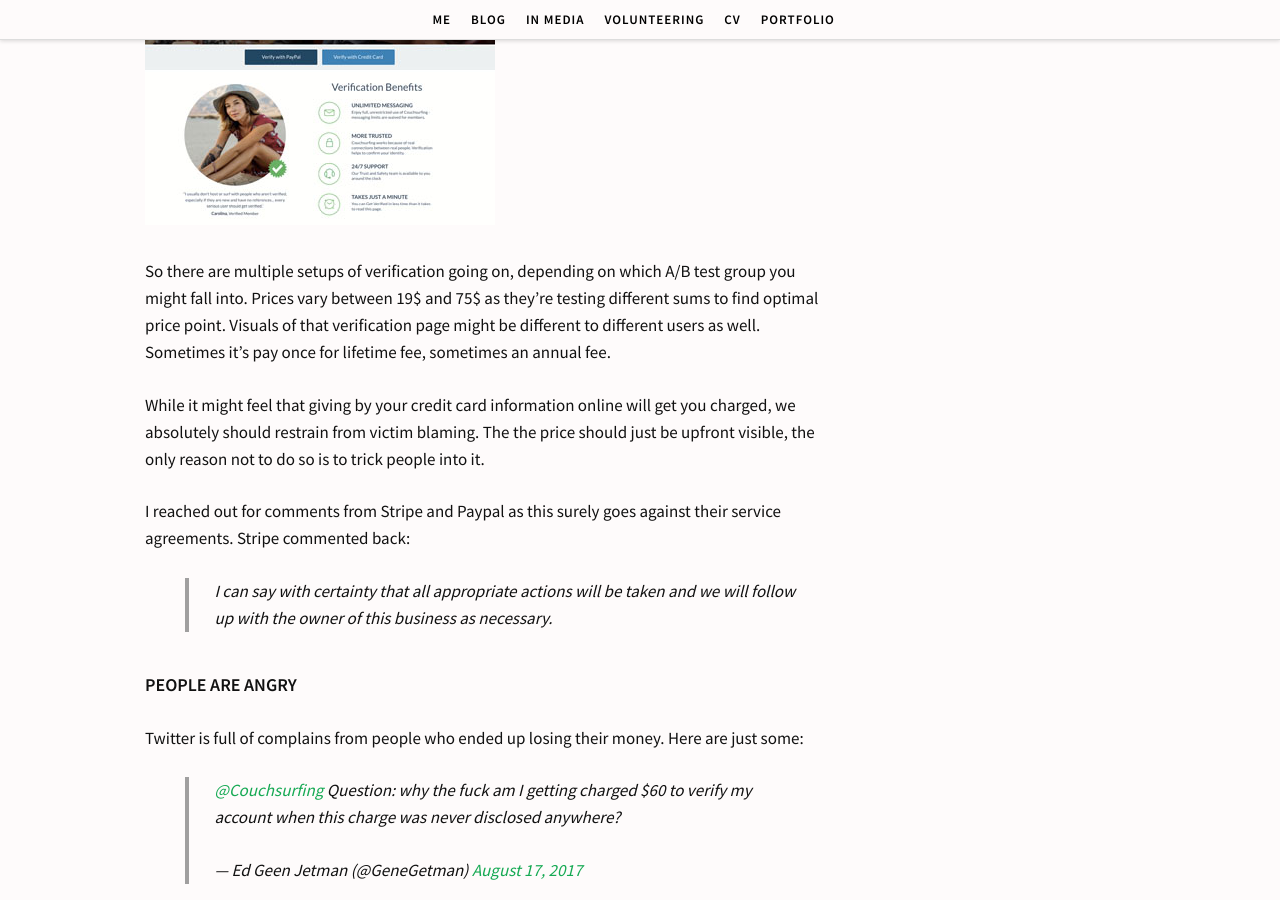
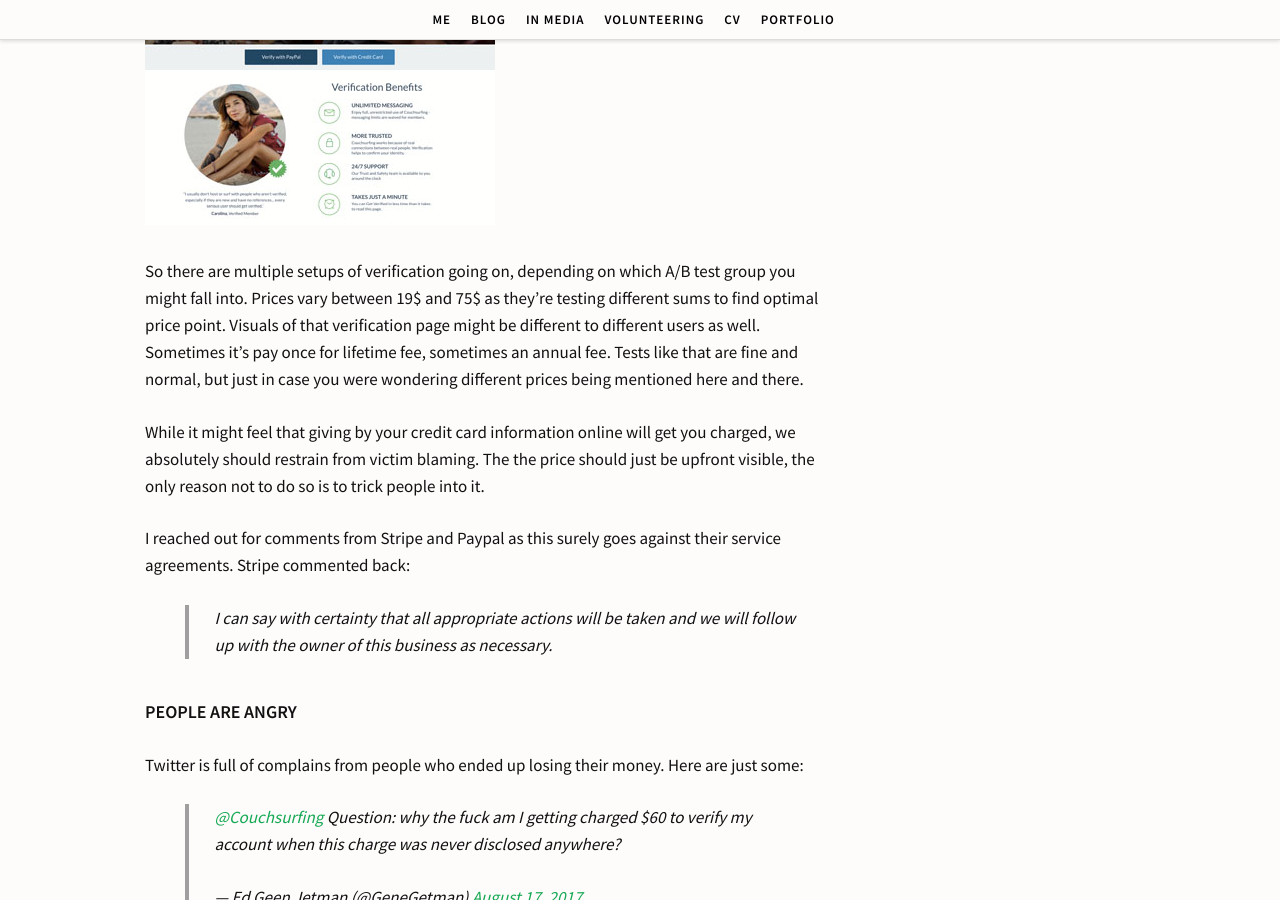
Before and after one commit to simison/simison.github.io, a Jekyll site: the page built from _posts/2016-08-23-whats-going-on-with-couchsurfing-verification.markdown, in a window 1280 px wide and 900 px high, scrolled down 1683 px. Built offline with Jekyll 4.4.1, drawn with Linux system fonts in a browser that asks for light colours; some web fonts are replaced; comment, search, counter and statistics services are not loaded.

Commit message:
Add clarification about tests

```diff
--- a/_posts/2016-08-23-whats-going-on-with-couchsurfing-verification.markdown
+++ b/_posts/2016-08-23-whats-going-on-with-couchsurfing-verification.markdown
@@ -37,7 +37,7 @@
 
 <a href="/blog/images/cs-get-verified-page-08-2017.png" title="CS verification page screenshot as of August 2017"><img src="/blog/images/cs-get-verified-page-06-2017_thumb.jpg" width="350" height="318" class="img-responsive" alt="CS verification page screenshot as of August 2017"></a>
 
-So there are multiple setups of verification going on, depending on which A/B test group you might fall into. Prices vary between 19$ and 75$ as they're testing different sums to find optimal price point. Visuals of that verification page might be different to different users as well. Sometimes it's pay once for lifetime fee, sometimes an annual fee.
+So there are multiple setups of verification going on, depending on which A/B test group you might fall into. Prices vary between 19$ and 75$ as they're testing different sums to find optimal price point. Visuals of that verification page might be different to different users as well. Sometimes it's pay once for lifetime fee, sometimes an annual fee. Tests like that are fine and normal, but just in case you were wondering different prices being mentioned here and there.
 
 While it might feel that giving by your credit card information online will get you charged, we absolutely should restrain from victim blaming. The the price should just be upfront visible, the only reason not to do so is to trick people into it.
 
```
